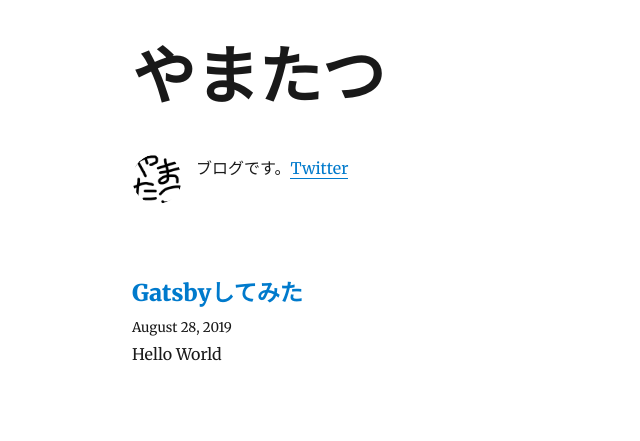
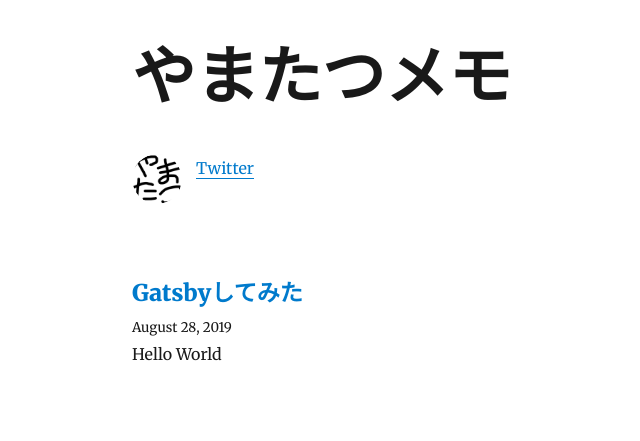
Before and after one commit to yamatatsu/blog, a Gatsby site: page / in a window 1280 px wide. Shown: the whole page, without its empty margins (193-833 px from the left). Built offline with nearby package versions, Linux system fonts and the light colour scheme; Gatsby itself is replaced by a stand-in of ours; some packages are replaced by stand-ins of ours.

Commit message:
これはメモです

```diff
--- a/gatsby-config.js
+++ b/gatsby-config.js
@@ -1,8 +1,8 @@
 module.exports = {
   siteMetadata: {
-    title: "やまたつ",
+    title: "やまたつメモ",
     author: "yamatats",
-    description: "ブログです。",
+    description: "ブログです。メモです。",
     siteUrl: "https://blog.yamatatsu193.net/",
     social: {
       twitter: "yamatatsu193",
--- a/src/components/bio.js
+++ b/src/components/bio.js
@@ -54,7 +54,6 @@ const Bio = () => {
         }}
       />
       <p>
-        ブログです。
         <a href={`https://twitter.com/${social.twitter}`}>Twitter</a>
       </p>
     </div>
```
